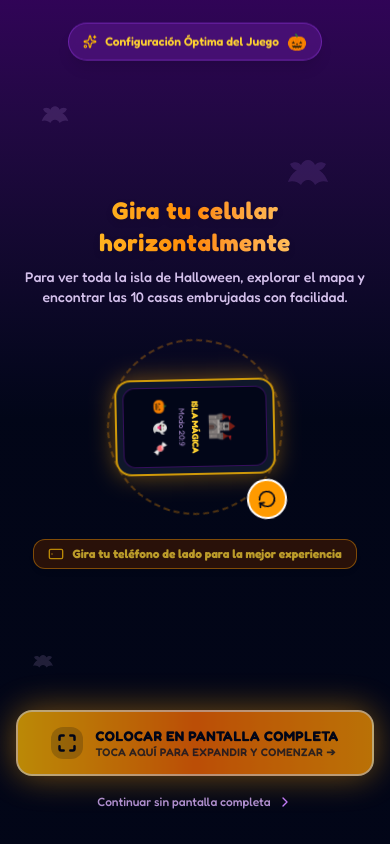
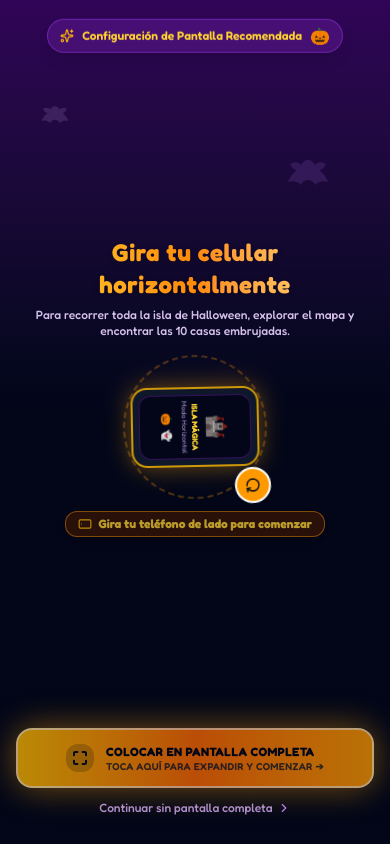
Before and after one commit to jonyfabrisero-beep/halloween-Unicentro, a React (Vite) app: page / in a window 390 px wide. Built offline with nearby package versions, Linux system fonts and the light colour scheme.

Commit message:
perf: improve touch responsiveness and PWA support
- Prevent tap triggers during drag gestures in interactive components.
- Add iOS PWA metadata for improved standalone app experience.
- Fix viewport sizing issues for mobile devices using dynamic units.

```diff
--- a/index.html
+++ b/index.html
@@ -3,6 +3,9 @@
   <head>
     <meta charset="UTF-8" />
     <meta name="viewport" content="width=device-width, initial-scale=1.0, maximum-scale=1.0, user-scalable=no, viewport-fit=cover" />
+    <meta name="apple-mobile-web-app-capable" content="yes" />
+    <meta name="apple-mobile-web-app-status-bar-style" content="black-translucent" />
+    <meta name="apple-mobile-web-app-title" content="Dulce o Truco" />
     <title>Dulce o Truco - Unicentro Maracay</title>
     <meta name="description" content="Juego interactivo de Halloween para centro comercial. Escanea los códigos QR de las tiendas, desbloquea las casas embrujadas y abre el candado del castillo para reclamar tus dulces." />
     <meta property="og:title" content="Dulce o Truco - Unicentro Maracay" />
@@ -13,7 +16,7 @@
     <link rel="preconnect" href="https://fonts.gstatic.com" crossorigin>
     <link href="https://fonts.googleapis.com/css2?family=Fredoka:wght@400;500;600;700&family=Lilita+One&family=Creepster&display=swap" rel="stylesheet">
   </head>
-  <body class="bg-slate-950 text-white select-none overflow-hidden touch-manipulation">
+  <body class="bg-slate-950 text-white select-none overflow-x-hidden min-h-screen touch-manipulation">
     <div id="root"></div>
     <script type="module" src="/src/main.tsx"></script>
   </body>
--- a/src/App.tsx
+++ b/src/App.tsx
@@ -110,7 +110,7 @@ export default function App() {
   };
 
   return (
-    <div className="relative w-full h-full min-h-screen bg-slate-950 font-['Fredoka'] text-white select-none overflow-x-hidden">
+    <div className="relative w-full min-h-[100dvh] bg-slate-950 font-['Fredoka'] text-white select-none overflow-x-hidden">
       {/* Mobile Landscape Orientation Advisory (only when playing or inside intro/registration) */}
       {currentScreen !== 'ORIENTATION_SETUP' && <OrientationWarning />}
 
--- a/src/components/InteractiveTrees.tsx
+++ b/src/components/InteractiveTrees.tsx
@@ -1,4 +1,4 @@
-import React, { useState } from 'react';
+import React, { useState, useRef } from 'react';
 import { soundEffects } from '../services/soundEffects';
 import { ParticleTrigger } from './ParticleCanvas';
 
@@ -116,9 +116,30 @@ export const InteractiveTrees: React.FC<InteractiveTreesProps> = ({
   containerRef,
 }) => {
   const [rustlingTreeId, setRustlingTreeId] = useState<string | null>(null);
+  const touchStartRef = useRef<{ x: number; y: number; time: number }>({ x: 0, y: 0, time: 0 });
+
+  const recordTouchStart = (e: React.TouchEvent) => {
+    if (e.touches[0]) {
+      touchStartRef.current = {
+        x: e.touches[0].clientX,
+        y: e.touches[0].clientY,
+        time: Date.now(),
+      };
+    }
+  };
+
+  const isDragGesture = (e: React.MouseEvent): boolean => {
+    if (touchStartRef.current.time === 0) return false;
+    const dist = Math.hypot(
+      e.clientX - touchStartRef.current.x,
+      e.clientY - touchStartRef.current.y
+    );
+    return dist > 8;
+  };
 
   const handleTreeTap = (tree: TreeData, e: React.MouseEvent) => {
     e.stopPropagation();
+    if (isDragGesture(e)) return;
 
     // Sound: soft leaf rustle
     soundEffects.playLeafRustle();
@@ -143,6 +164,7 @@ export const InteractiveTrees: React.FC<InteractiveTreesProps> = ({
         return (
           <div
             key={tree.id}
+            onTouchStart={recordTouchStart}
             onClick={(e) => handleTreeTap(tree, e)}
             style={{
               left: `${tree.x}%`,
--- a/src/components/IntroScreen.tsx
+++ b/src/components/IntroScreen.tsx
@@ -37,7 +37,8 @@ export const IntroScreen: React.FC<{ onStart: () => void }> = ({ onStart }) => {
   return (
     <div
       onClick={handleStart}
-      className="relative w-full h-full min-h-screen flex flex-col items-center justify-between p-6 overflow-hidden bg-gradient-to-b from-[#2e0854] via-[#1a0536] to-[#0d021f] text-white cursor-pointer select-none"
+      style={{ WebkitOverflowScrolling: 'touch', touchAction: 'pan-y' }}
+      className="relative w-full min-h-[100dvh] flex flex-col items-center justify-between p-4 sm:p-6 overflow-y-auto overflow-x-hidden bg-gradient-to-b from-[#2e0854] via-[#1a0536] to-[#0d021f] text-white cursor-pointer select-none touch-pan-y"
     >
       {/* Background illustration overlay */}
       <img
--- a/src/components/OrientationSetupScreen.tsx
+++ b/src/components/OrientationSetupScreen.tsx
@@ -1,5 +1,5 @@
 import React, { useState, useEffect } from 'react';
-import { Maximize, RotateCw, Sparkles, Smartphone, CheckCircle2, ChevronRight } from 'lucide-react';
+import { Maximize, RotateCw, Sparkles, Smartphone, CheckCircle2, ChevronRight, Share2, HelpCircle } from 'lucide-react';
 import { soundEffects } from '../services/soundEffects';
 import { ambientSound } from '../services/ambientAudio';
 
@@ -27,6 +27,29 @@ export const OrientationSetupScreen: React.FC<OrientationSetupScreenProps> = ({
       doc.msFullscreenElement
     );
   });
+
+  const [supportsFullscreen] = useState<boolean>(() => {
+    if (typeof document === 'undefined') return false;
+    const elem = document.documentElement as HTMLElement & {
+      webkitRequestFullscreen?: () => Promise<void>;
+      mozRequestFullScreen?: () => Promise<void>;
+      msRequestFullscreen?: () => Promise<void>;
+    };
+    return !!(
+      elem.requestFullscreen ||
+      elem.webkitRequestFullscreen ||
+      elem.mozRequestFullScreen ||
+      elem.msRequestFullscreen
+    );
+  });
+
+  const [isIPhone] = useState<boolean>(() => {
+    if (typeof window === 'undefined' || typeof navigator === 'undefined') return false;
+    const ua = navigator.userAgent || '';
+    return /iPhone|iPod/.test(ua) || (!supportsFullscreen && /iPad|Macintosh/.test(ua));
+  });
+
+  const [showIosTip, setShowIosTip] = useState(false);
 
   // Track screen orientation changes
   useEffect(() => {
@@ -67,6 +90,7 @@ export const OrientationSetupScreen: React.FC<OrientationSetupScreenProps> = ({
     soundEffects.playBounce();
     ambientSound.start();
 
+    if (supportsFullscreen) {
       const elem = document.documentElement as HTMLElement & {
         webkitRequestFullscreen?: () => Promise<void>;
         mozRequestFullScreen?: () => Promise<void>;
@@ -97,8 +121,8 @@ export const OrientationSetupScreen: React.FC<OrientationSetupScreenProps> = ({
       } catch {
         // Ignore orientation lock restriction if not supported
       }
+    }
 
-    // Small delay to allow fullscreen render before screen transition
     setTimeout(() => {
       onContinue();
     }, 250);
@@ -111,7 +135,10 @@ export const OrientationSetupScreen: React.FC<OrientationSetupScreenProps> = ({
   };
 
   return (
-    <div className="relative w-full h-full min-h-screen bg-slate-950 flex flex-col items-center justify-between p-4 sm:p-6 overflow-hidden select-none font-['Fredoka'] text-white">
+    <div
+      style={{ WebkitOverflowScrolling: 'touch', touchAction: 'pan-y' }}
+      className="relative w-full min-h-[100dvh] bg-slate-950 flex flex-col items-center justify-between p-4 sm:p-6 overflow-y-auto overflow-x-hidden select-none font-['Fredoka'] text-white touch-pan-y"
+    >
       {/* Ambient Animated Spooky Background */}
       <div className="absolute inset-0 bg-gradient-to-b from-purple-950/80 via-slate-950 to-slate-950 pointer-events-none" />
 
@@ -132,113 +159,148 @@ export const OrientationSetupScreen: React.FC<OrientationSetupScreenProps> = ({
             <path d="M12 4c-1.5 0-3 1-3.5 2.5C7.5 5 5 4.5 3 6c1 2 2 3 3.5 3C5 10 3 12 2 15c2.5-1 5 0 6.5 1.5.5-1.5 2-2.5 3.5-2.5s3 1 3.5 2.5C17 15 19.5 14 22 15c-1-3-3-5-4.5-6 1.5 0 2.5-1 3.5-3-2-1.5-4.5-1-5.5.5C15 5 13.5 4 12 4z" />
           </svg>
         </div>
-        <div className="absolute bottom-[20%] left-[8%] animate-pulse delay-1000">
-          <svg className="w-6 h-6 text-purple-300" viewBox="0 0 24 24" fill="currentColor">
-            <path d="M12 4c-1.5 0-3 1-3.5 2.5C7.5 5 5 4.5 3 6c1 2 2 3 3.5 3C5 10 3 12 2 15c2.5-1 5 0 6.5 1.5.5-1.5 2-2.5 3.5-2.5s3 1 3.5 2.5C17 15 19.5 14 22 15c-1-3-3-5-4.5-6 1.5 0 2.5-1 3.5-3-2-1.5-4.5-1-5.5.5C15 5 13.5 4 12 4z" />
-          </svg>
-        </div>
       </div>
 
       {/* TOP HEADER: Badge */}
-      <div className="relative z-10 flex flex-col items-center text-center mt-2 sm:mt-4">
-        <div className="inline-flex items-center gap-2 px-3.5 py-1.5 rounded-full bg-purple-900/60 border border-purple-500/40 text-amber-300 text-xs sm:text-sm font-semibold shadow-lg backdrop-blur-sm animate-bounce">
+      <div className="relative z-10 flex flex-col items-center text-center mt-1 sm:mt-2">
+        <div className="inline-flex items-center gap-2 px-3 py-1 rounded-full bg-purple-900/60 border border-purple-500/40 text-amber-300 text-xs sm:text-sm font-semibold shadow-lg backdrop-blur-sm animate-bounce">
           <Sparkles className="w-3.5 h-3.5 text-amber-400" />
-          <span>Configuración Óptima del Juego</span>
+          <span>Configuración de Pantalla Recomendada</span>
           <span className="text-base">🎃</span>
         </div>
       </div>
 
       {/* CENTER CARD: Phone Rotation Graphic & Clear Instructions */}
       <div className="relative z-10 flex flex-col items-center justify-center text-center max-w-lg w-full my-auto px-2">
-        {/* Dynamic Main Title */}
-        <h1 className="text-2xl sm:text-3xl md:text-4xl font-extrabold text-transparent bg-clip-text bg-gradient-to-r from-amber-300 via-orange-400 to-amber-200 tracking-wide drop-shadow-md mb-2">
+        <h1 className="text-2xl sm:text-3xl font-extrabold text-transparent bg-clip-text bg-gradient-to-r from-amber-300 via-orange-400 to-amber-200 tracking-wide drop-shadow-md mb-1.5">
           Gira tu celular horizontalmente
         </h1>
-        <p className="text-sm sm:text-base text-purple-200/90 font-medium max-w-md mx-auto mb-6">
-          Para ver toda la isla de Halloween, explorar el mapa y encontrar las 10 casas embrujadas con facilidad.
+        <p className="text-xs sm:text-sm text-purple-200/90 font-medium max-w-md mx-auto mb-3">
+          Para recorrer toda la isla de Halloween, explorar el mapa y encontrar las 10 casas embrujadas.
         </p>
 
         {/* Animated Phone Graphic (Rotating 0 to 90 degrees) */}
-        <div className="relative w-44 h-44 sm:w-52 sm:h-52 flex items-center justify-center my-2">
+        <div className="relative w-36 h-36 sm:w-44 sm:h-44 flex items-center justify-center my-1">
           {/* Subtle Outer Orbit Ring with Rotation Arrows */}
           <div className="absolute inset-0 rounded-full border-2 border-dashed border-amber-500/30 animate-[spin_10s_linear_infinite]" />
 
           {/* Rotating Phone Container */}
-          <div className="relative w-24 h-40 sm:w-28 sm:h-44 rounded-2xl p-1.5 bg-slate-900 border-2 border-amber-400/80 shadow-[0_0_25px_rgba(245,158,11,0.45)] transition-all animate-phoneRotate">
+          <div className="relative w-20 h-32 sm:w-24 sm:h-38 rounded-2xl p-1.5 bg-slate-900 border-2 border-amber-400/80 shadow-[0_0_25px_rgba(245,158,11,0.45)] transition-all animate-phoneRotate">
             {/* Camera notch */}
-            <div className="absolute top-2 left-1/2 -translate-x-1/2 w-4 h-1 rounded-full bg-slate-700" />
+            <div className="absolute top-1.5 left-1/2 -translate-x-1/2 w-3.5 h-1 rounded-full bg-slate-700" />
 
             {/* Inner Phone Screen with Spooky Mini-Island Preview */}
-            <div className="w-full h-full rounded-xl overflow-hidden bg-slate-950 flex flex-col items-center justify-center relative p-1.5 border border-purple-900/60">
-              <div className="text-2xl sm:text-3xl mb-1 animate-pulse">🏰</div>
-              <div className="text-[9px] sm:text-[10px] text-amber-300 font-bold tracking-tight">
+            <div className="w-full h-full rounded-xl overflow-hidden bg-slate-950 flex flex-col items-center justify-center relative p-1 border border-purple-900/60">
+              <div className="text-xl sm:text-2xl mb-0.5 animate-pulse">🏰</div>
+              <div className="text-[8px] sm:text-[9px] text-amber-300 font-bold tracking-tight">
                 ISLA MÁGICA
               </div>
-              <div className="text-[8px] text-purple-300/80">Modo 20:9</div>
-
-              {/* Little pumpkins in the phone display */}
-              <div className="flex gap-1.5 mt-2">
-                <span className="text-xs">🎃</span>
-                <span className="text-xs">👻</span>
-                <span className="text-xs">🍬</span>
+              <div className="text-[7px] text-purple-300/80">Modo Horizontal</div>
+              <div className="flex gap-1 mt-1">
+                <span className="text-[10px]">🎃</span>
+                <span className="text-[10px]">👻</span>
               </div>
             </div>
           </div>
 
           {/* Curved Directional Arrow Graphic */}
-          <div className="absolute -bottom-1 -right-1 bg-amber-500 text-slate-950 p-2 sm:p-2.5 rounded-full shadow-lg border-2 border-white animate-spin">
-            <RotateCw className="w-5 h-5 sm:w-6 sm:h-6" />
+          <div className="absolute -bottom-1 -right-1 bg-amber-500 text-slate-950 p-2 rounded-full shadow-lg border-2 border-white animate-spin">
+            <RotateCw className="w-4 h-4 sm:w-5 sm:h-5" />
           </div>
         </div>
 
         {/* Real-Time Device Orientation Status Badge */}
-        <div className="mt-4 mb-2">
+        <div className="mt-2 mb-2">
           {isLandscape ? (
-            <div className="inline-flex items-center gap-2 px-3.5 py-1.5 rounded-xl bg-emerald-950/80 border border-emerald-500/60 text-emerald-300 text-xs sm:text-sm font-bold shadow-md animate-fadeIn">
-              <CheckCircle2 className="w-4 h-4 text-emerald-400 shrink-0" />
-              <span>¡Excelente! Tu celular ya está en posición horizontal</span>
+            <div className="inline-flex items-center gap-1.5 px-3 py-1 rounded-xl bg-emerald-950/80 border border-emerald-500/60 text-emerald-300 text-xs font-bold shadow-md animate-fadeIn">
+              <CheckCircle2 className="w-3.5 h-3.5 text-emerald-400 shrink-0" />
+              <span>¡Excelente! Celular en posición horizontal</span>
             </div>
           ) : (
-            <div className="inline-flex items-center gap-2 px-3.5 py-1.5 rounded-xl bg-amber-950/80 border border-amber-500/60 text-amber-300 text-xs sm:text-sm font-bold shadow-md animate-pulse">
-              <Smartphone className="w-4 h-4 text-amber-400 rotate-90 shrink-0" />
-              <span>Gira tu teléfono de lado para la mejor experiencia</span>
+            <div className="inline-flex items-center gap-1.5 px-3 py-1 rounded-xl bg-amber-950/80 border border-amber-500/60 text-amber-300 text-xs font-bold shadow-md animate-pulse">
+              <Smartphone className="w-3.5 h-3.5 text-amber-400 rotate-90 shrink-0" />
+              <span>Gira tu teléfono de lado para comenzar</span>
             </div>
           )}
         </div>
+
+        {/* iOS / iPhone Safari Tip Banner */}
+        {isIPhone && (
+          <div className="w-full max-w-sm mt-1 mb-2 text-left">
+            <button
+              onClick={() => setShowIosTip(!showIosTip)}
+              className="w-full px-3 py-1.5 rounded-xl bg-purple-950/60 border border-purple-600/40 text-purple-200 text-[11px] flex items-center justify-between hover:bg-purple-900/40 cursor-pointer transition-all"
+            >
+              <div className="flex items-center gap-1.5 text-amber-300 font-bold">
+                <HelpCircle className="w-3.5 h-3.5" />
+                <span>¿Usas iPhone (Safari)? Ver cómo maximizar</span>
+              </div>
+              <span className="text-xs font-mono">{showIosTip ? '▲' : '▼'}</span>
+            </button>
+
+            {showIosTip && (
+              <div className="mt-1.5 p-2.5 rounded-xl bg-slate-900/90 border border-amber-500/40 text-[11px] text-purple-100 shadow-xl space-y-1.5 animate-fadeIn">
+                <p className="text-amber-300 font-bold flex items-center gap-1">
+                  <span>ℹ️</span> Apple restringe el botón automático de pantalla completa en Safari de iPhone.
+                </p>
+                <div className="space-y-1 text-slate-300">
+                  <p>
+                    <span className="text-white font-bold">Opción 1:</span> Toca el ícono <strong className="text-amber-300">"aA"</strong> en la barra de Safari ➔ <strong className="text-white">"Ocultar barra de herramientas"</strong>.
+                  </p>
+                  <p>
+                    <span className="text-white font-bold">Opción 2 (Mejor):</span> Toca <strong className="text-amber-300">Compartir 📤</strong> ➔ <strong className="text-white">"Agregar a pantalla de inicio"</strong> para abrirlo como una App nativa sin barras.
+                  </p>
+                </div>
+              </div>
+            )}
+          </div>
+        )}
       </div>
 
-      {/* BOTTOM ACTIONS: Highly Prominent Fullscreen Button */}
-      <div className="relative z-10 flex flex-col items-center w-full max-w-md mx-auto gap-3 pb-3 sm:pb-6">
-        {/* BIG HYPER-ATTRACTIVE FULLSCREEN BUTTON */}
+      {/* BOTTOM ACTIONS: Highly Prominent Button */}
+      <div className="relative z-10 flex flex-col items-center w-full max-w-md mx-auto gap-2 pb-2 sm:pb-4">
+        {/* BIG HYPER-ATTRACTIVE BUTTON */}
         <button
           onClick={handleActivateFullscreenAndContinue}
-          className="relative group w-full py-3.5 sm:py-4 px-6 rounded-2xl bg-gradient-to-r from-amber-400 via-orange-500 to-amber-500 hover:from-amber-300 hover:via-orange-400 hover:to-amber-400 text-slate-950 font-black text-base sm:text-lg tracking-wide uppercase shadow-[0_0_35px_rgba(245,158,11,0.65)] hover:shadow-[0_0_50px_rgba(245,158,11,0.9)] active:scale-98 transition-all duration-200 cursor-pointer overflow-hidden border-2 border-white/60 flex items-center justify-center gap-3 animate-pulse"
+          className="relative group w-full py-3.5 px-6 rounded-2xl bg-gradient-to-r from-amber-400 via-orange-500 to-amber-500 hover:from-amber-300 hover:via-orange-400 hover:to-amber-400 text-slate-950 font-black text-sm sm:text-base tracking-wide uppercase shadow-[0_0_35px_rgba(245,158,11,0.65)] hover:shadow-[0_0_50px_rgba(245,158,11,0.9)] active:scale-98 transition-all duration-200 cursor-pointer overflow-hidden border-2 border-white/60 flex items-center justify-center gap-3 animate-pulse"
         >
           {/* Shimmer light sweep animation */}
           <div className="absolute inset-0 -translate-x-full group-hover:translate-x-full transition-transform duration-1000 bg-gradient-to-r from-transparent via-white/40 to-transparent pointer-events-none" />
 
-          <div className="w-8 h-8 rounded-xl bg-slate-950/20 flex items-center justify-center shrink-0">
-            <Maximize className="w-5 h-5 text-slate-950 stroke-[3]" />
+          <div className="w-7 h-7 rounded-xl bg-slate-950/20 flex items-center justify-center shrink-0">
+            {supportsFullscreen ? (
+              <Maximize className="w-4 h-4 text-slate-950 stroke-[3]" />
+            ) : (
+              <Sparkles className="w-4 h-4 text-slate-950 stroke-[2.5]" />
+            )}
           </div>
 
           <div className="flex flex-col items-start text-left leading-tight">
-            <span className="text-sm sm:text-base font-black">
-              {isFullscreen ? 'PANTALLA COMPLETA ACTIVADA' : 'COLOCAR EN PANTALLA COMPLETA'}
+            <span className="text-xs sm:text-sm font-black">
+              {supportsFullscreen
+                ? isFullscreen
+                  ? 'PANTALLA COMPLETA ACTIVADA'
+                  : 'COLOCAR EN PANTALLA COMPLETA'
+                : 'CONTINUAR AL JUEGO'}
             </span>
-            <span className="text-[11px] sm:text-xs font-semibold text-slate-900/80">
-              Toca aquí para expandir y comenzar ➔
+            <span className="text-[10px] sm:text-xs font-semibold text-slate-900/80">
+              {supportsFullscreen
+                ? 'Toca aquí para expandir y comenzar ➔'
+                : 'Toca aquí para comenzar la aventura ➔'}
             </span>
           </div>
         </button>
 
-        {/* Secondary Alternative: Continue directly */}
+        {/* Secondary Alternative: Continue directly if on fullscreen-supported device */}
+        {supportsFullscreen && (
           <button
             onClick={handleContinueWithoutFullscreen}
-          className="px-4 py-1.5 rounded-xl text-xs sm:text-sm text-purple-300/80 hover:text-white hover:bg-white/5 active:scale-95 transition-all flex items-center gap-1.5 cursor-pointer font-medium"
+            className="px-4 py-1 text-xs text-purple-300/80 hover:text-white hover:bg-white/5 active:scale-95 transition-all flex items-center gap-1 cursor-pointer font-medium"
           >
             <span>Continuar sin pantalla completa</span>
-          <ChevronRight className="w-4 h-4 text-purple-400" />
+            <ChevronRight className="w-3.5 h-3.5 text-purple-400" />
           </button>
+        )}
       </div>
 
       {/* Embedded CSS animations for phone rotation preview */}
--- a/src/components/RegistrationScreen.tsx
+++ b/src/components/RegistrationScreen.tsx
@@ -58,7 +58,10 @@ export const RegistrationScreen: React.FC<RegistrationScreenProps> = ({
   };
 
   return (
-    <div className="relative w-full h-full min-h-screen flex items-center justify-center p-4 bg-gradient-to-br from-[#1d0533] via-[#0f0426] to-[#050114] text-white overflow-y-auto">
+    <div
+      style={{ WebkitOverflowScrolling: 'touch', touchAction: 'pan-y' }}
+      className="relative w-full min-h-[100dvh] flex items-center justify-center p-3 sm:p-5 bg-gradient-to-br from-[#1d0533] via-[#0f0426] to-[#050114] text-white overflow-y-auto overflow-x-hidden touch-pan-y"
+    >
       {/* Background ambience elements */}
       <div className="absolute top-4 left-4 w-72 h-72 rounded-full bg-purple-600/10 blur-3xl pointer-events-none" />
       <div className="absolute bottom-4 right-4 w-72 h-72 rounded-full bg-orange-600/10 blur-3xl pointer-events-none" />
```
Also changed, not shown: src/components/InteractiveGhostsAndPumpkins.tsx (+25 -0 lines), src/components/InteractiveMap.tsx (+100 -39 lines). Lines whose indentation alone changed are shown as unchanged.
